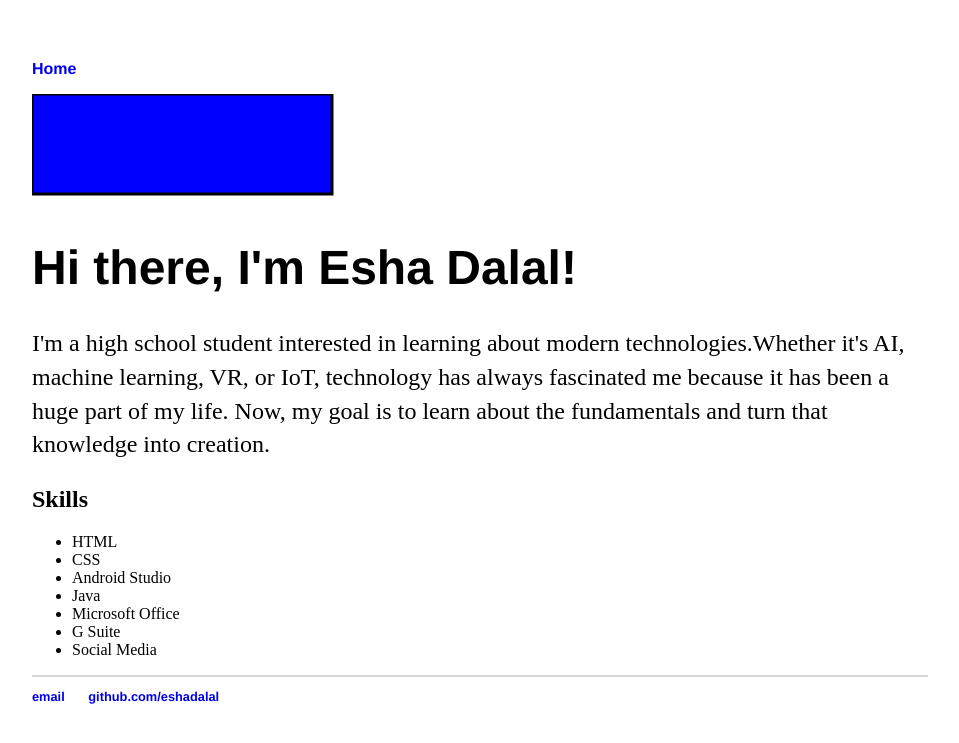
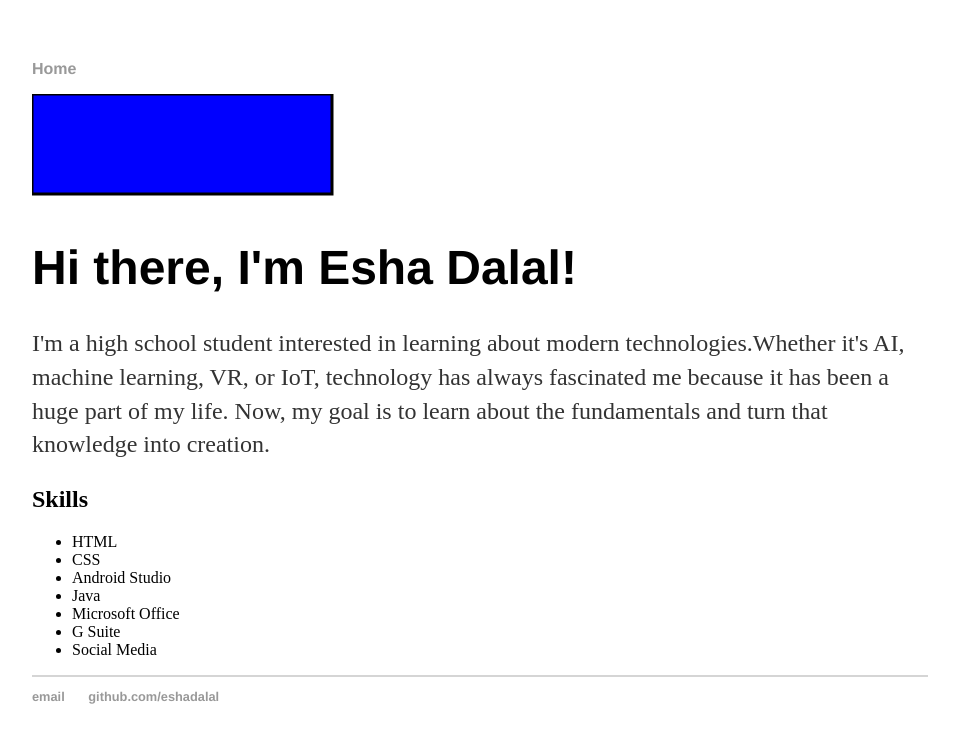
Before and after one commit to eshadalal/eshadalal.github.io, a Jekyll site: the page built from index.html, in a window 1280 px wide. Shown: the top 743 px of the page, without its empty margins (160-1119 px from the left). Built offline with Jekyll 4.4.1, drawn with Linux system fonts in a browser that asks for light colours.

Commit message:
Update main.css

```diff
--- a/css/main.css
+++ b/css/main.css
@@ -14,7 +14,7 @@ nav ul li, footer ul li {
 }
 a {
     text-decoration: none;
-    color: #0;
+    color: #999;
 }
 a:hover {
     text-decoration: underline;
@@ -26,7 +26,7 @@ h1 {
 p {
     font-size: 1.5em;
     line-height: 1.4em;
-    color: #0;
+    color: #333;
 }
 footer {
     border-top: 1px solid #d5d5d5;
```
